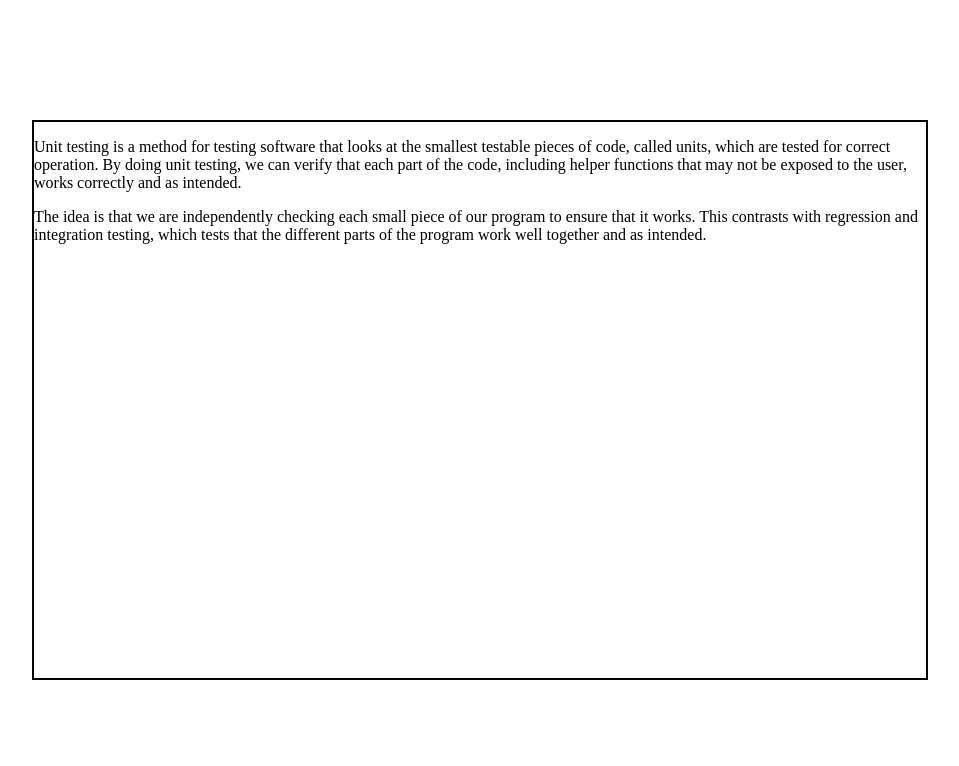
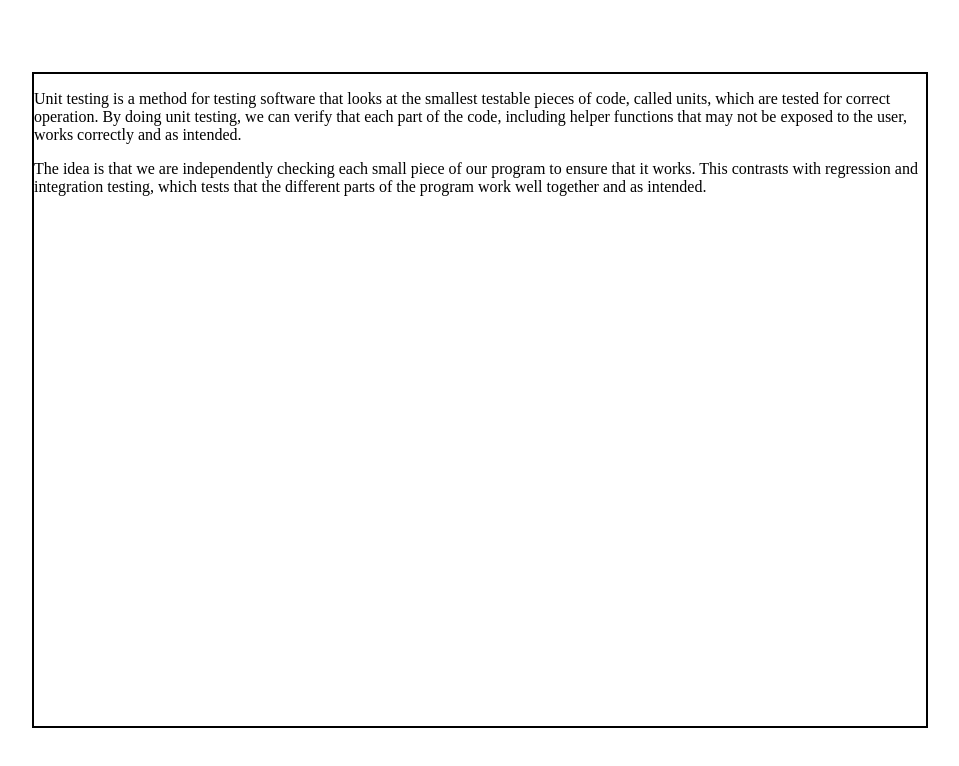
Before and after one commit to codyc4321/codyc4321.github.io, a plain HTML site: page index.html in a window 1280 px wide. Shown: the whole page, without its empty margins (160-1119 px from the left). Drawn offline with Linux system fonts and the light colour scheme.

Commit message:
fix top borders

```diff
--- a/index.html
+++ b/index.html
@@ -2,8 +2,8 @@
     <style>
         .container {
             position: absolute;
-            top: 15%;
-            bottom: 15%;
+            top: 9%;
+            bottom: 9%;
             left: 15%;
             right: 15%;
             border: 2px solid;
```
